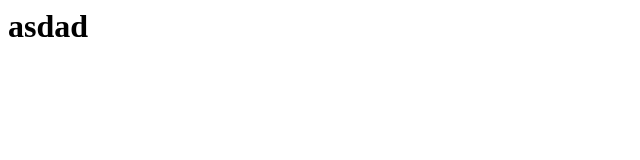
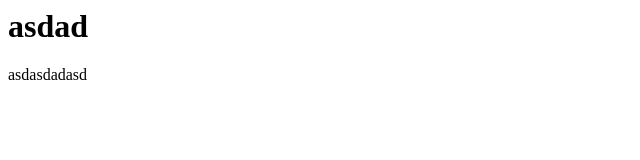
Before and after one commit to clive2764/firstgit, a plain HTML site: page index.html in a window 1280 px wide. Shown: the full height of the page, 0-640 px from the left. Drawn offline with Linux system fonts and the light colour scheme.

Commit message:
ㅁㄴㅇㅁㄴㅇ

```diff
--- a/index.html
+++ b/index.html
@@ -5,6 +5,7 @@
     </head>
     <body>
     <h1>asdad</h1>
+        asdasdadasd
     </body>
 
 </html>
```
